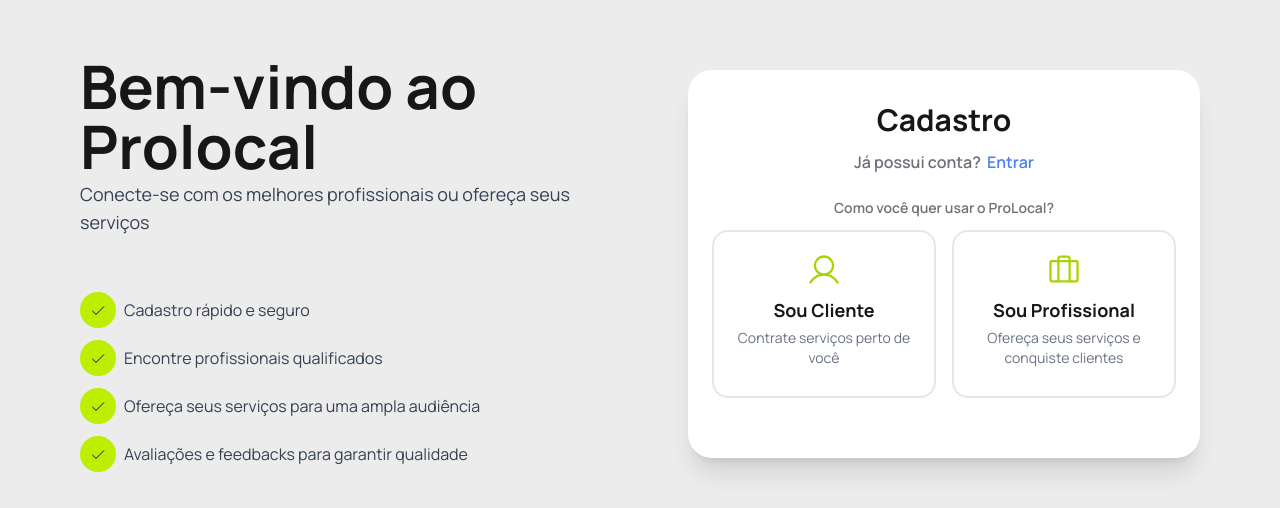
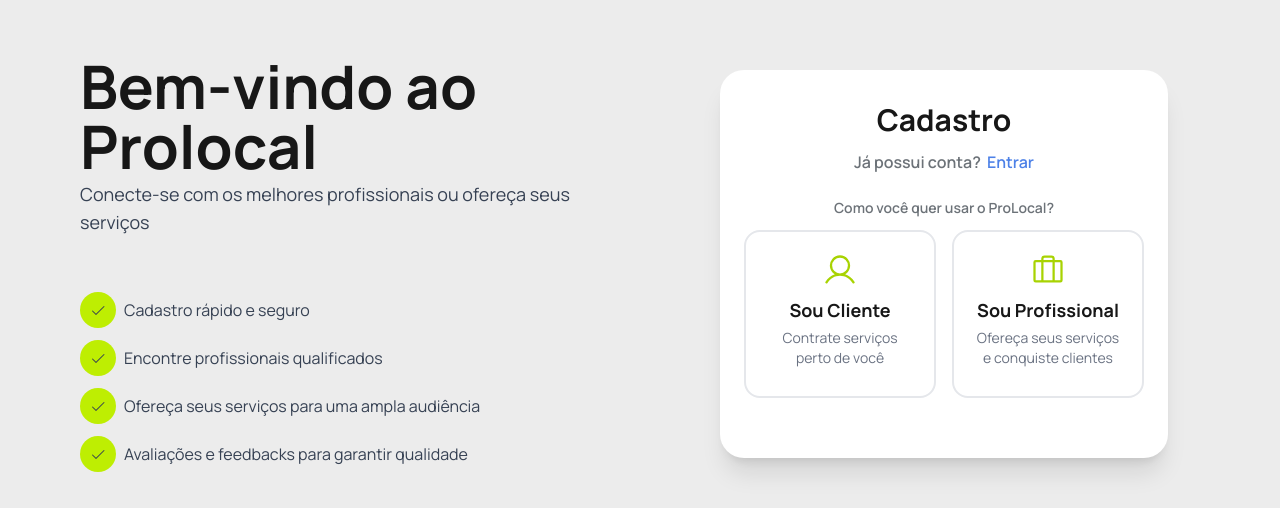
Before and after one commit to guerreiru/conecta, a Next.js app: page /register in a window 1280 px wide. Shown: the part 169-677 px from the top of the page. Built offline with nearby package versions, Linux system fonts and the light colour scheme; no server answers.

Commit message:
fix: adjust layout by changing max-width and padding of registration form

```diff
--- a/src/app/(public)/register/register.tsx
+++ b/src/app/(public)/register/register.tsx
@@ -27,8 +27,8 @@ export function Register() {
         className="grid place-items-center"
         aria-labelledby="login-heading"
       >
-        <div className="flex items-center justify-center">
-          <div className="w-full max-w-lg px-6 py-6 md:py-8 bg-white dark:bg-black-200 rounded-3xl shadow-xl">
+        <div className="flex items-center justify-center w-full">
+          <div className="w-full max-w-md px-6 py-8 bg-white dark:bg-black-200 rounded-3xl shadow-xl">
             <h1 className="text-2xl md:text-3xl font-bold text-center">
               Cadastro
             </h1>
```
